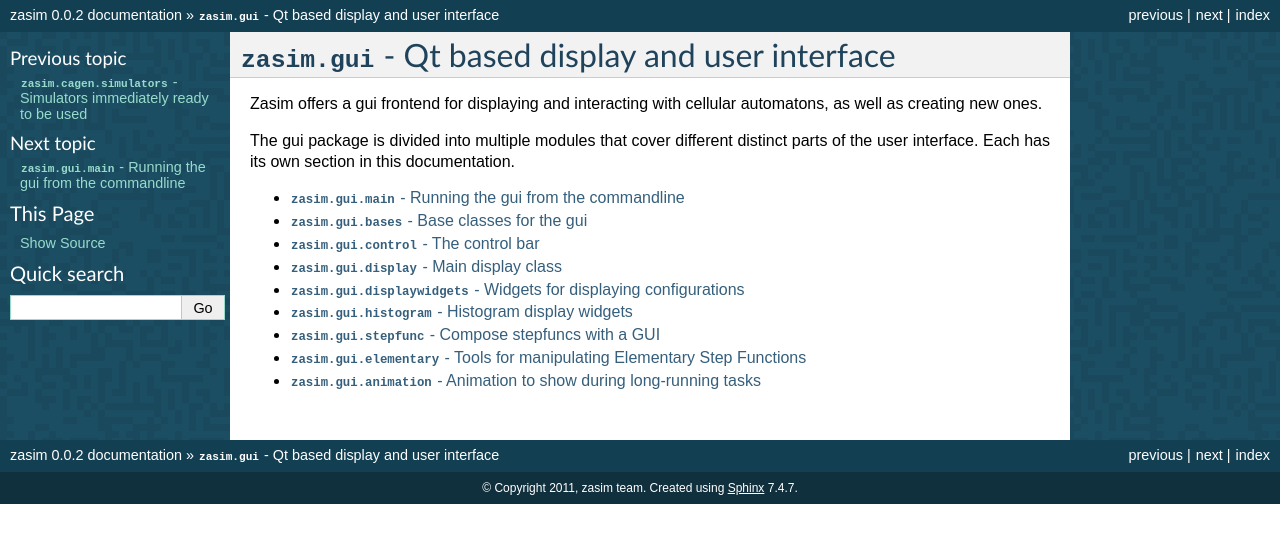
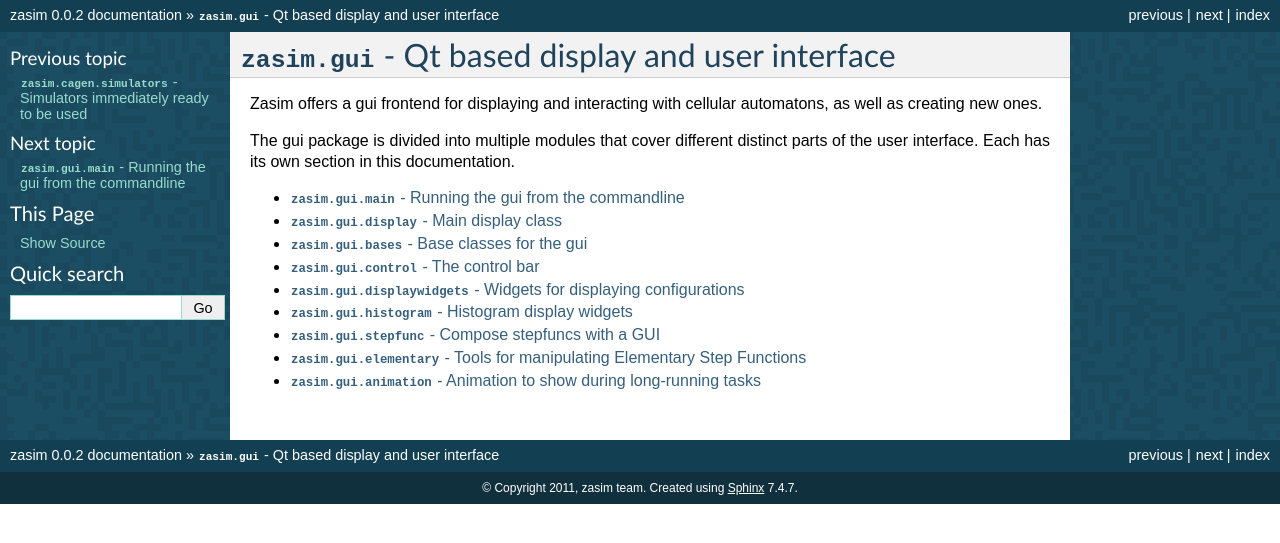
Before and after one commit to timo/zasim, a Sphinx documentation site: the page built from docs/gui.rst, in a window 1280 px wide. Shown: the top 543 px of the page. Built offline with Sphinx 7.4.7, drawn with Linux system fonts in a browser that asks for light colours; formulas are drawn with MathJax 3; pages that are not in the unit, such as notebooks, are missing from menus.

```diff
--- a/docs/gui.rst
+++ b/docs/gui.rst
@@ -11,10 +11,10 @@ documentation.
 .. toctree::
 
     gui/main
+    gui/display
     gui/bases
     gui/mainwin
     gui/control
-    gui/display
     gui/displaywidgets
     gui/histogram
     gui/stepfunc
```
